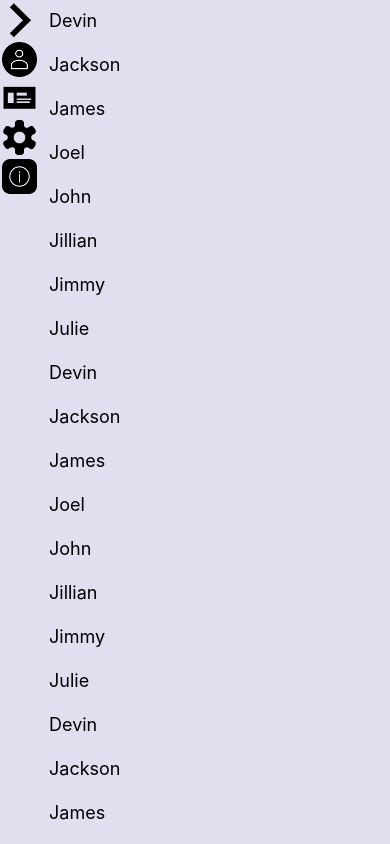
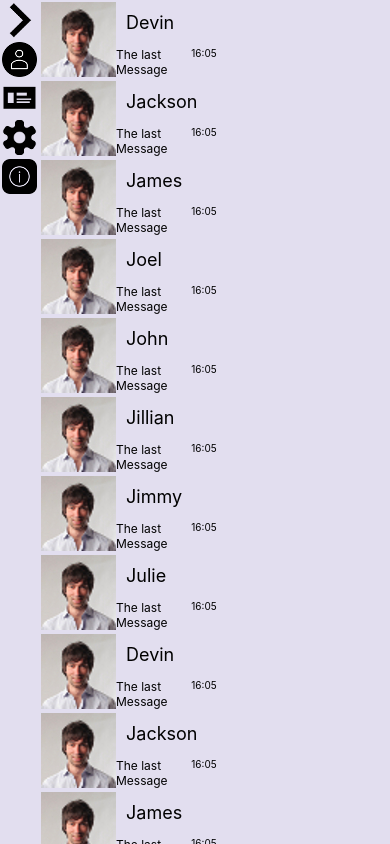
Before and after one commit to darius-khll/grm, a React Native app: screen / in a window 390 px wide. Built offline with nearby package versions, Linux system fonts and the light colour scheme.

Commit message:
Main Page update 2

```diff
--- a/Components/MainPage.js
+++ b/Components/MainPage.js
@@ -45,32 +45,180 @@ export default class MainPage extends Component {
         </View>
         <FlatList
           data={[
-            { key: "Devin" },
-            { key: "Jackson" },
-            { key: "James" },
-            { key: "Joel" },
-            { key: "John" },
-            { key: "Jillian" },
-            { key: "Jimmy" },
-            { key: "Julie" },
-            { key: "Devin" },
-            { key: "Jackson" },
-            { key: "James" },
-            { key: "Joel" },
-            { key: "John" },
-            { key: "Jillian" },
-            { key: "Jimmy" },
-            { key: "Julie" },
-            { key: "Devin" },
-            { key: "Jackson" },
-            { key: "James" },
-            { key: "Joel" },
-            { key: "John" },
-            { key: "Jillian" },
-            { key: "Jimmy" },
-            { key: "Julie" }
+            {
+              key: "Devin",
+              image: require("../RES/sampleprofileimage.jpg"),
+              lastMessage: "The last Message",
+              date: "16:05"
+            },
+            {
+              key: "Jackson",
+              image: require("../RES/sampleprofileimage.jpg"),
+              lastMessage: "The last Message",
+              date: "16:05"
+            },
+            {
+              key: "James",
+              image: require("../RES/sampleprofileimage.jpg"),
+              lastMessage: "The last Message",
+              date: "16:05"
+            },
+            {
+              key: "Joel",
+              image: require("../RES/sampleprofileimage.jpg"),
+              lastMessage: "The last Message",
+              date: "16:05"
+            },
+            {
+              key: "John",
+              image: require("../RES/sampleprofileimage.jpg"),
+              lastMessage: "The last Message",
+              date: "16:05"
+            },
+            {
+              key: "Jillian",
+              image: require("../RES/sampleprofileimage.jpg"),
+              lastMessage: "The last Message",
+              date: "16:05"
+            },
+            {
+              key: "Jimmy",
+              image: require("../RES/sampleprofileimage.jpg"),
+              lastMessage: "The last Message",
+              date: "16:05"
+            },
+            {
+              key: "Julie",
+              image: require("../RES/sampleprofileimage.jpg"),
+              lastMessage: "The last Message",
+              date: "16:05"
+            },
+            {
+              key: "Devin",
+              image: require("../RES/sampleprofileimage.jpg"),
+              lastMessage: "The last Message",
+              date: "16:05"
+            },
+            {
+              key: "Jackson",
+              image: require("../RES/sampleprofileimage.jpg"),
+              lastMessage: "The last Message",
+              date: "16:05"
+            },
+            {
+              key: "James",
+              image: require("../RES/sampleprofileimage.jpg"),
+              lastMessage: "The last Message",
+              date: "16:05"
+            },
+            {
+              key: "Joel",
+              image: require("../RES/sampleprofileimage.jpg"),
+              lastMessage: "The last Message",
+              date: "16:05"
+            },
+            {
+              key: "John",
+              image: require("../RES/sampleprofileimage.jpg"),
+              lastMessage: "The last Message",
+              date: "16:05"
+            },
+            {
+              key: "Jillian",
+              image: require("../RES/sampleprofileimage.jpg"),
+              lastMessage: "The last Message",
+              date: "16:05"
+            },
+            {
+              key: "Jimmy",
+              image: require("../RES/sampleprofileimage.jpg"),
+              lastMessage: "The last Message",
+              date: "16:05"
+            },
+            {
+              key: "Julie",
+              image: require("../RES/sampleprofileimage.jpg"),
+              lastMessage: "The last Message",
+              date: "16:05"
+            },
+            {
+              key: "Devin",
+              image: require("../RES/sampleprofileimage.jpg"),
+              lastMessage: "The last Message",
+              date: "16:05"
+            },
+            {
+              key: "Jackson",
+              image: require("../RES/sampleprofileimage.jpg"),
+              lastMessage: "The last Message",
+              date: "16:05"
+            },
+            {
+              key: "James",
+              image: require("../RES/sampleprofileimage.jpg"),
+              lastMessage: "The last Message",
+              date: "16:05"
+            },
+            {
+              key: "Joel",
+              image: require("../RES/sampleprofileimage.jpg"),
+              lastMessage: "The last Message",
+              date: "16:05"
+            },
+            {
+              key: "John",
+              image: require("../RES/sampleprofileimage.jpg"),
+              lastMessage: "The last Message",
+              date: "16:05"
+            },
+            {
+              key: "Jillian",
+              image: require("../RES/sampleprofileimage.jpg"),
+              lastMessage: "The last Message",
+              date: "16:05"
+            },
+            {
+              key: "Jimmy",
+              image: require("../RES/sampleprofileimage.jpg"),
+              lastMessage: "The last Message",
+              date: "16:05"
+            },
+            {
+              key: "Julie",
+              image: require("../RES/sampleprofileimage.jpg"),
+              lastMessage: "The last Message",
+              date: "16:05"
+            }
           ]}
-          renderItem={({ item }) => <Text style={styles.item}>{item.key}</Text>}
+          renderItem={({ item }) => {
+            return (
+              <View style={{ flexDirection: "row", margin: 2 }}>
+                <Image source={item.image} />
+                <View
+                  style={{
+                    flexDirection: "column",
+                    justifyContent: "space-around"
+                  }}
+                >
+                  <Text style={styles.item}>{item.key}</Text>
+                  <View
+                    style={{
+                      flexDirection: "row",
+                      justifyContent: "center",
+                      alignItems: "flex-start"
+                    }}
+                  >
+                    <Text style={{ fontSize: 12, width: "60%" }}>
+                      {item.lastMessage}
+                    </Text>
+                    <Text style={{ fontSize: 10, width: "40%" }}>
+                      {item.date}
+                    </Text>
+                  </View>
+                </View>
+              </View>
+            );
+          }}
         />
       </View>
     );
```
Also changed, not shown: RES/sampleprofileimage.jpg (added).
